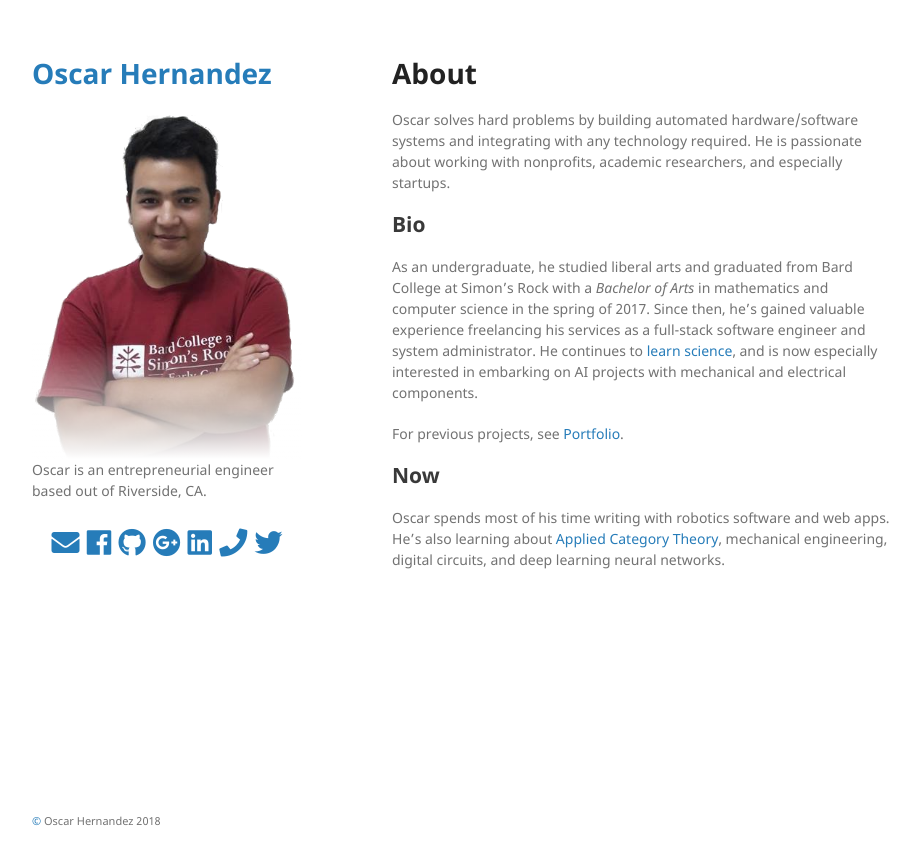
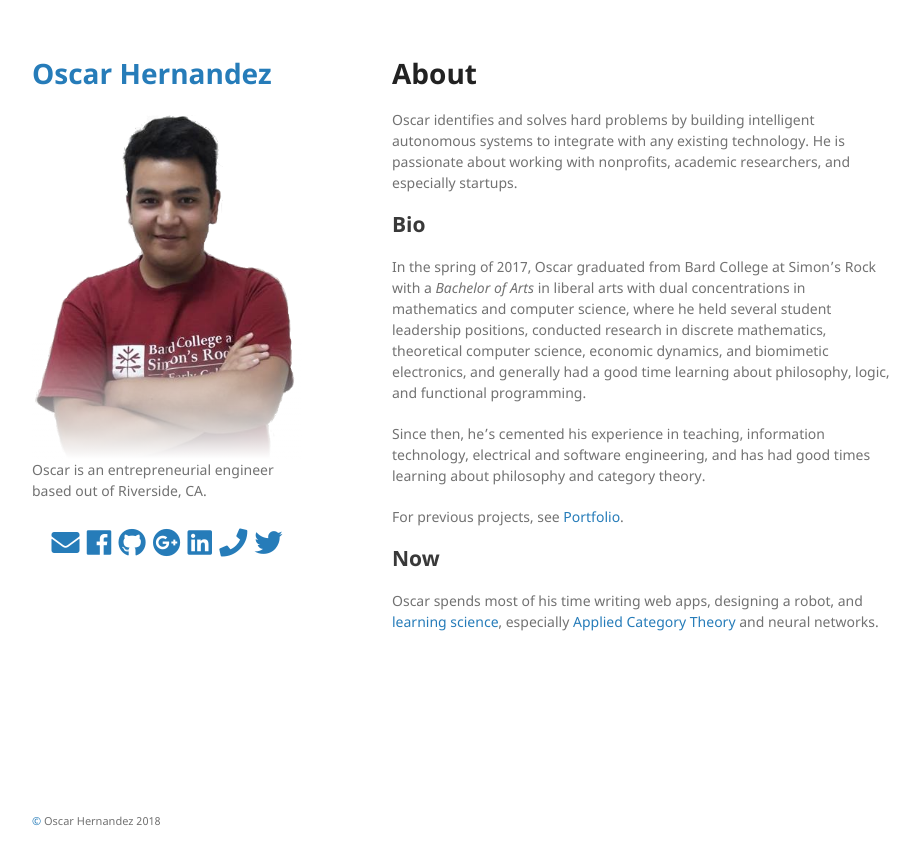
Before and after one commit to mathemonads/mathemonads.github.io, a Jekyll site: the page built from index.md, in a window 1280 px wide. Shown: the top 865 px of the page, without its empty margins (178-1098 px from the left). Built offline with Jekyll 4.4.1, drawn with Linux system fonts in a browser that asks for light colours; nearby versions of some CDN libraries.

Commit message:
homepage

```diff
--- a/_layouts/default.html
+++ b/_layouts/default.html
@@ -64,7 +64,7 @@
         </ul>-->
             {% endif %}
         </header>
-        <section style="display: table-cell; vertical-align: middle; height: 100%;">
+        <section style="display: table-cell; vertical-align: middle; height: 100%;padding-bottom:0;margin-bottom:0;padding-top:0;margin-top:0;">
 
             {{ content }}
 
--- a/index.md
+++ b/index.md
@@ -5,17 +5,16 @@ layout: default
 
 # About
 
-Oscar solves hard problems by building automated hardware/software systems and integrating with any technology required.
+Oscar identifies and solves hard problems by building intelligent autonomous systems to integrate with any existing technology.
 He is passionate about working with nonprofits, academic researchers, and especially startups.
 
 ## Bio
-As an undergraduate, he studied liberal arts and graduated from Bard College at Simon's Rock with a _Bachelor of Arts_ in mathematics and computer science in the spring of 2017.
-Since then, he's gained valuable experience freelancing his services as a full-stack software engineer and system administrator.
-He continues to [learn](/portfolio/courses "learn") [science](/blog/science.html "formal, natural, and applied sciences"), and is now especially interested in embarking on AI projects with mechanical and electrical components.
+In the spring of 2017, Oscar graduated from Bard College at Simon's Rock with a _Bachelor of Arts_ in liberal arts with dual concentrations in mathematics and computer science, where he held several student leadership positions, conducted research in discrete mathematics, theoretical computer science, economic dynamics, and biomimetic electronics, and generally had a good time learning about philosophy, logic, and functional programming.
+
+Since then, he's cemented his experience in teaching, information technology, electrical and software engineering, and has had good times learning about philosophy and category theory.
 
 For previous projects, see [Portfolio](/portfolio "Portfolio").
 
 ## Now
 
-Oscar spends most of his time writing with robotics software and web apps.
-He's also learning about [Applied Category Theory](https://johncarlosbaez.wordpress.com/2018/12/14/applied-category-theory-seminar/ "Applied Category Theory Seminar"), mechanical engineering, digital circuits, and deep learning neural networks.
+Oscar spends most of his time writing web apps, designing a robot, and [learning](/portfolio/courses "learn") [science](/blog/science.html "formal, natural, and applied sciences"), especially [Applied Category Theory](https://johncarlosbaez.wordpress.com/2018/12/14/applied-category-theory-seminar/ "Applied Category Theory Seminar") and neural networks.
```
